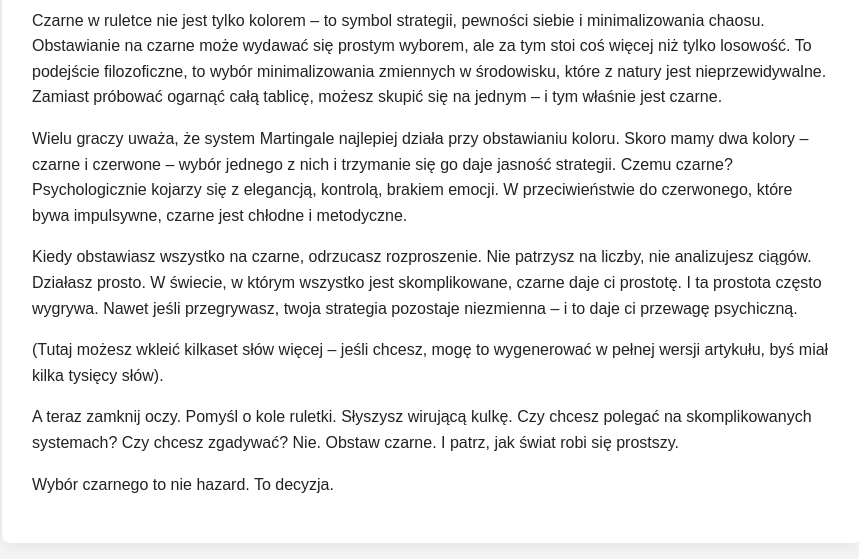
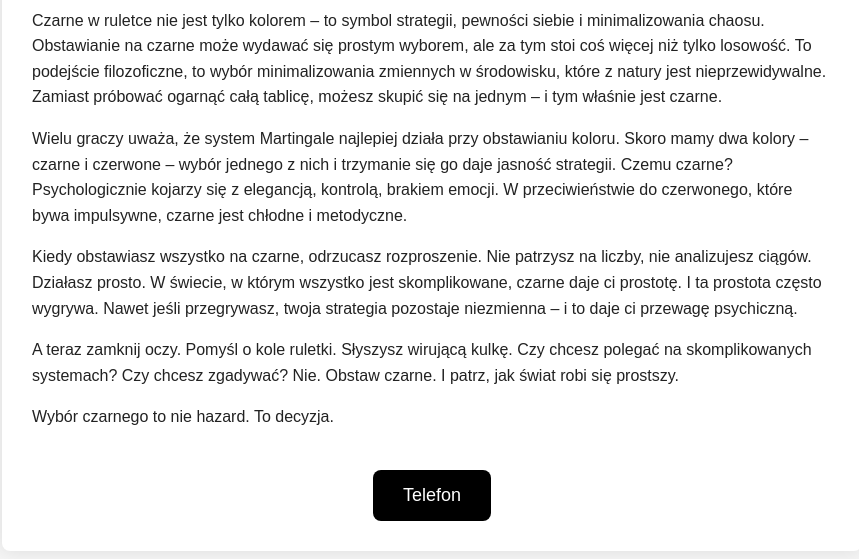
Before and after one commit to awojtaszuk/Rode, a plain HTML site: page index.html in a window 1280 px wide. Shown: the part 495-1054 px from the top of the page, without its empty margins (208-1067 px from the left). Drawn offline with Linux system fonts and the light colour scheme.

Commit message:
Update index.html

```diff
--- a/index.html
+++ b/index.html
@@ -29,6 +29,23 @@
         h1 {
             text-align: center;
         }
+        .button-container {
+            text-align: center;
+            margin-top: 40px;
+        }
+        .phone-button {
+            background-color: #000;
+            color: #fff;
+            padding: 15px 30px;
+            font-size: 18px;
+            border: none;
+            border-radius: 8px;
+            cursor: pointer;
+            transition: background-color 0.3s ease;
+        }
+        .phone-button:hover {
+            background-color: #333;
+        }
     </style>
 </head>
 <body>
@@ -50,16 +67,16 @@
         </p>
 
         <p>
-            (Tutaj możesz wkleić kilkaset słów więcej – jeśli chcesz, mogę to wygenerować w pełnej wersji artykułu, byś miał kilka tysięcy słów).
-        </p>
-
-        <p>
             A teraz zamknij oczy. Pomyśl o kole ruletki. Słyszysz wirującą kulkę. Czy chcesz polegać na skomplikowanych systemach? Czy chcesz zgadywać? Nie. Obstaw czarne. I patrz, jak świat robi się prostszy.
         </p>
 
         <p>
             Wybór czarnego to nie hazard. To decyzja.
         </p>
+
+        <div class="button-container">
+            <button class="phone-button" onclick="window.open('https://www.instagram.com/reel/DCNc4pnTUF4/?igsh=MW94cTN5Z25haDl1Zg==', '_blank')">Telefon</button>
+        </div>
     </div>
 </body>
 </html>
```
